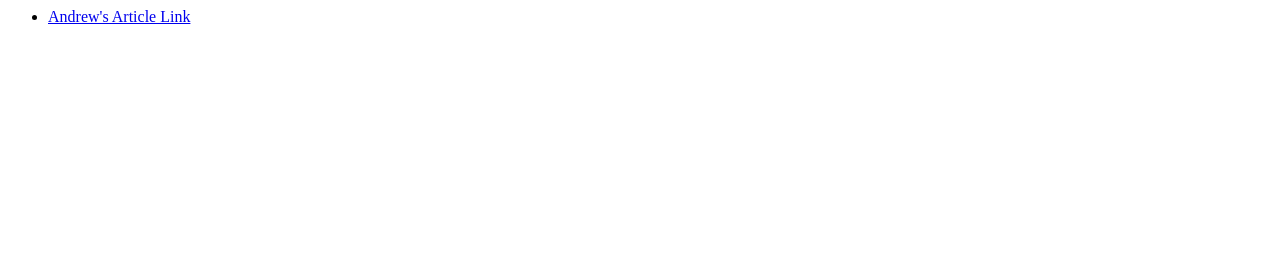
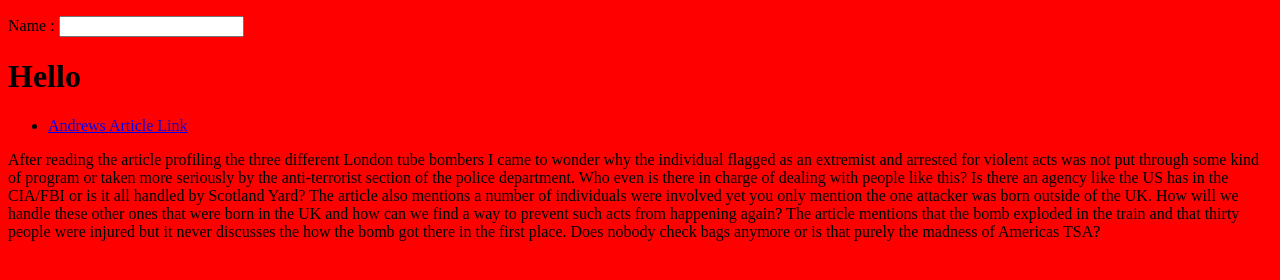
Before and after one commit to mcook18/Editorial-site, a plain HTML site: page index.html in a window 1280 px wide. Drawn offline with nearby package versions, Linux system fonts and the light colour scheme.

Commit message:
Made a red website

```diff
--- a/index.html
+++ b/index.html
@@ -1,9 +1,25 @@
-<html>
-<head>
-</head>
+<!DOCTYPE html>
+<html lang="en-US">
+<meta charset="UTF-8">
+<title>UK Trip Website</title>
+<script src="https://ajax.googleapis.com/ajax/libs/angularjs/1.6.4/angular.min.js"></script>
+<style>
+div,body {
+	background-color: Red;
+}
+</style>
 <body>
-<ul>
-	<li><a href = "http://www.independent.co.uk/news/uk/home-news/london-bombing-tube-parsons-green-suspect-cctv-video-footage-identity-yahyah-farroukh-a7954421.html">Andrew's Article Link</a></li>
-</ul>
+
+<div ng-app="">
+  <p>Name : <input type="text" ng-model="name"></p>
+  <h1>Hello {{name}}</h1>
+  <ul>
+	<li><a href = "http://www.independent.co.uk/news/uk/home-news/london-bombing-tube-parsons-green-suspect-cctv-video-footage-identity-yahyah-farroukh-a7954421.html" target = "_blank">Andrews Article Link</a></li>
+  </ul>
+  <p>
+  After reading the article profiling the three different London tube bombers I came to wonder why the individual flagged as an extremist and arrested for violent acts was not put through some kind of program or taken more seriously by the anti-terrorist section of the police department. Who even is there in charge of dealing with people like this? Is there an agency like the US has in the CIA/FBI or is it all handled by Scotland Yard? The article also mentions a number of individuals were involved yet you only mention the one attacker was born outside of the UK. How will we handle these other ones that were born in the UK and how can we find a way to prevent such acts from happening again? The article mentions that the bomb exploded in the train and that thirty people were injured but it never discusses the how the bomb got there in the first place. Does nobody check bags anymore or is that purely the madness of Americas TSA?
+  </p>
+</div>
+
 </body>
 </html>
```
